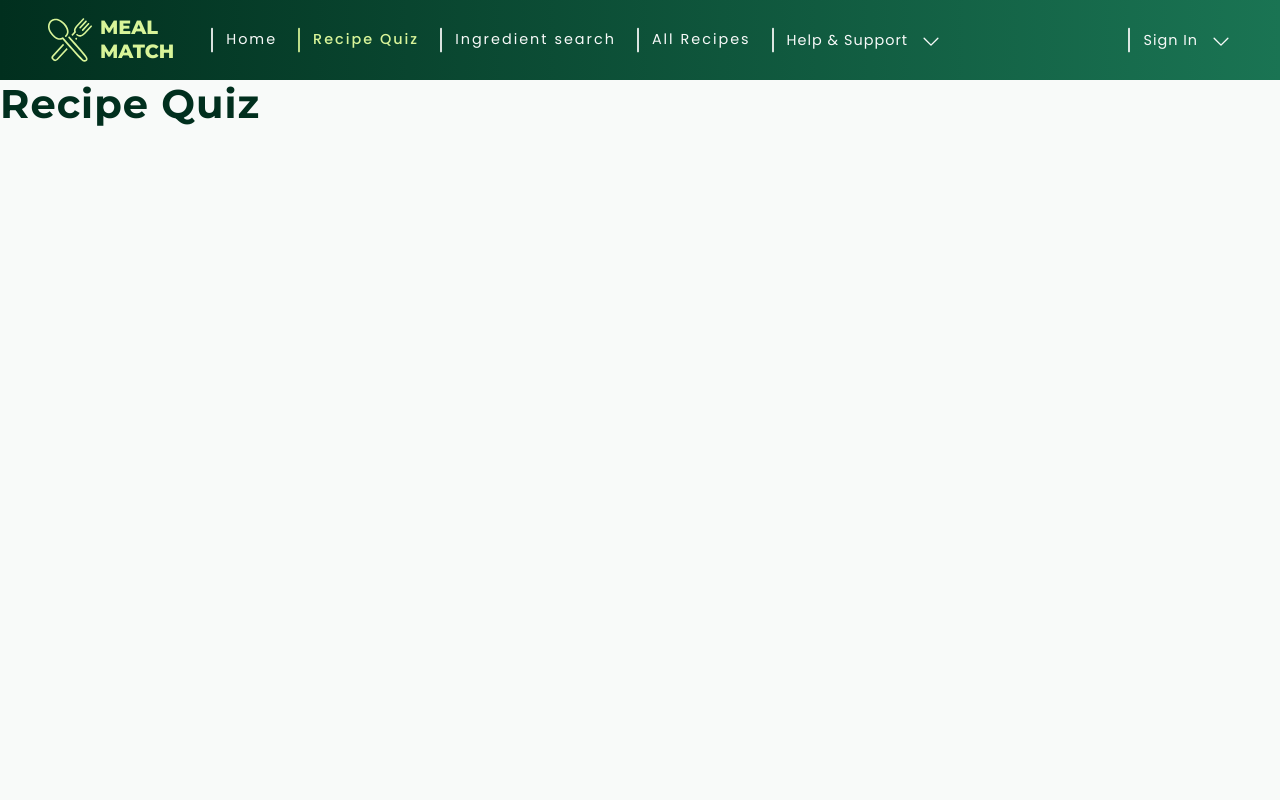
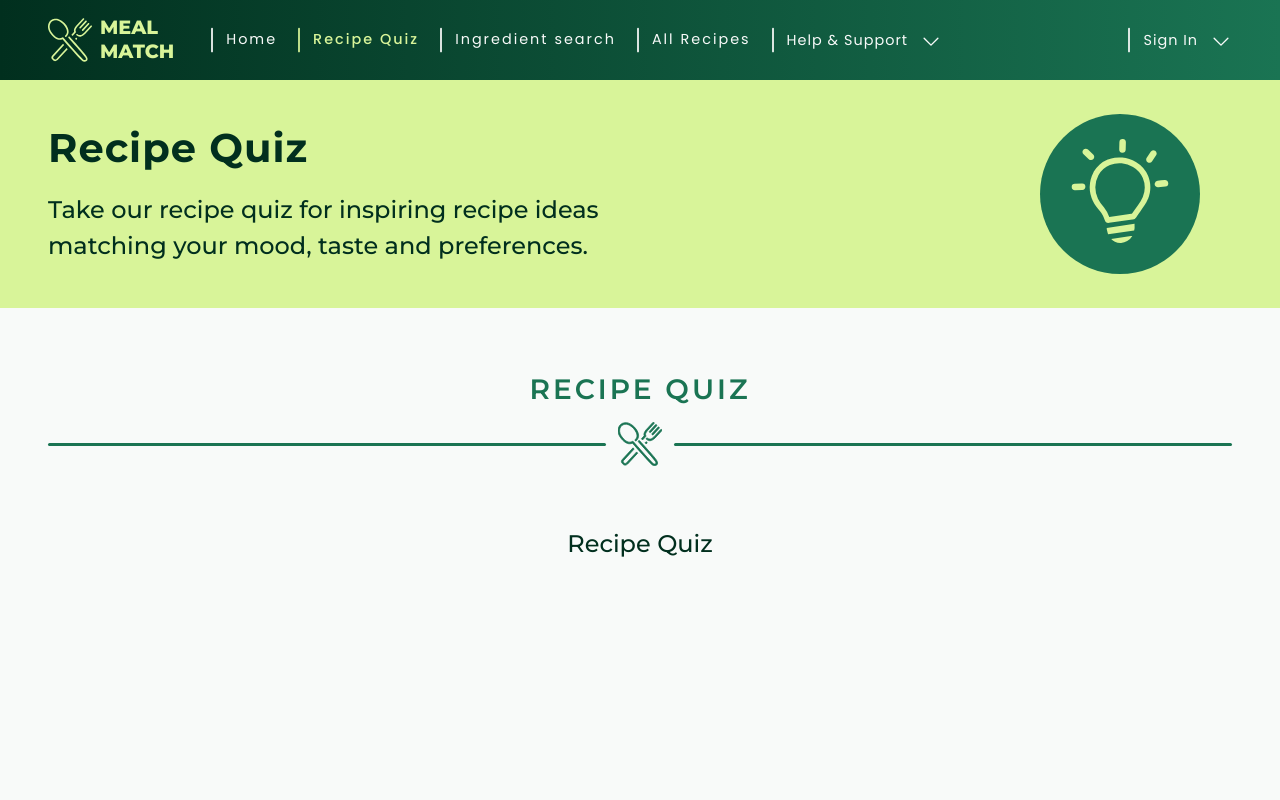
Before and after one commit to AnneKluytmans/novi-frontend-final-project-meal-match, a React (Vite) app: page /recipe-quiz in a window 1280 px wide. Shown: the top 800 px of the page. Built offline with nearby package versions, Linux system fonts and the light colour scheme; no server answers.

Commit message:
Implemented Recipe Quiz page with header and global structure

```diff
--- a/src/pages/recipeQuizPage/RecipeQuiz.jsx
+++ b/src/pages/recipeQuizPage/RecipeQuiz.jsx
@@ -1,9 +1,24 @@
+import InspirationIcon from '../../assets/icons/inspiration-icon.svg?react';
+import Header from '../../components/header/Header.jsx';
+import SectionDivider from '../../components/misc/sectionDivider/SectionDivider.jsx';
 import './RecipeQuiz.css';
+
+
 
 function RecipeQuiz() {
     return (
       <>
-        <h1>Recipe Quiz</h1>
+          <Header
+              title="Recipe Quiz"
+              subtitle="Take our recipe quiz for inspiring recipe ideas matching your mood, taste and preferences."
+              icon={<InspirationIcon className="header__icon"/>}
+          />
+          <section className="outer-content-container">
+              <div className="inner-content-container__column">
+                  <SectionDivider title="Recipe Quiz"/>
+                  <h3>Recipe Quiz</h3>
+              </div>
+          </section>
       </>
     );
 }
```
